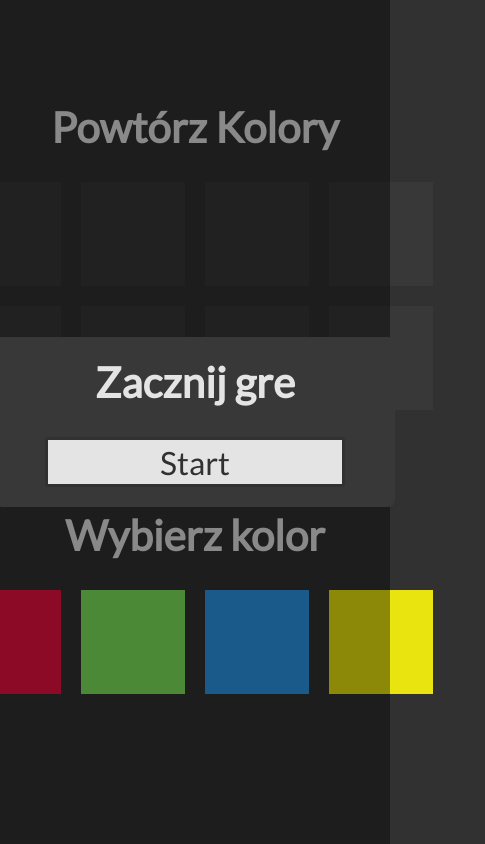
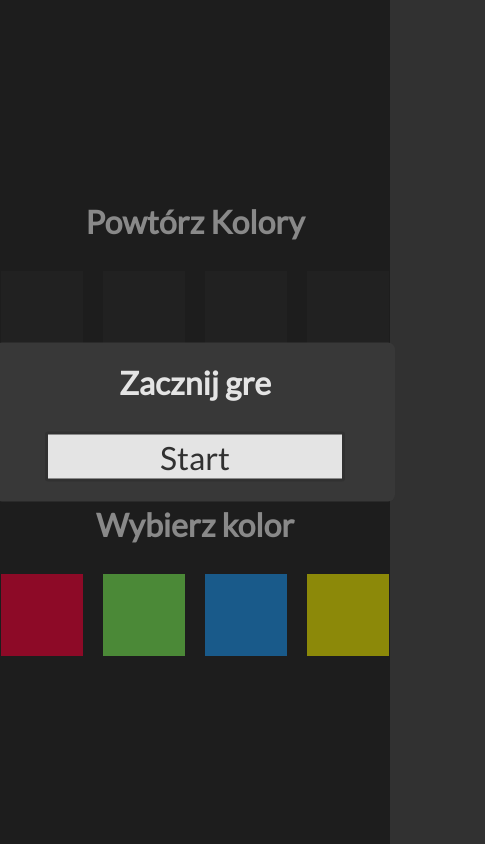
Before and after one commit to suseleq/Simon-says-hack, a plain HTML site: page index.html in a window 390 px wide. Shown: the whole page, 485 px wide, since content can reach past the window. Drawn offline with Linux system fonts and the light colour scheme.

Commit message:
Update style.css

```diff
--- a/style.css
+++ b/style.css
@@ -126,3 +126,29 @@ body {
     color: var(--background);
     cursor: pointer;
 }
+
+@media (max-width: 600px){
+    .container {
+        max-width: 500px;
+        max-height: 500px;
+    }
+    .text {
+        font-size: 32px;
+    }
+    .tile {
+        width: 82px;
+        height: 82px;
+    }
+    .says-container {
+        place-items: center;
+    }
+    .guess-container {
+        justify-content: center;
+    }
+    .popup .text {
+        font-size: 32px;
+    }
+    .guessing-part {
+        margin-top: 50px;
+    }
+}
```
